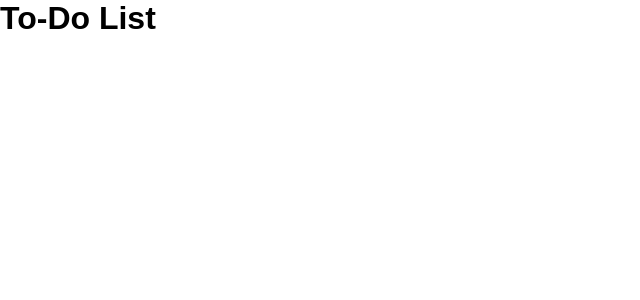
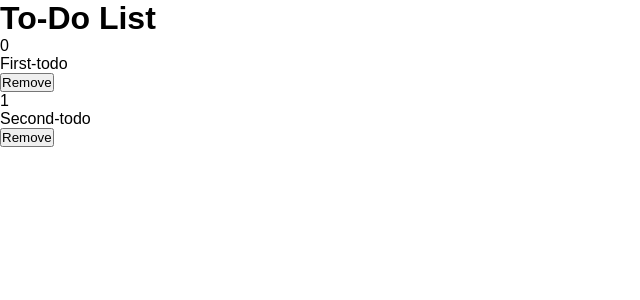
Before and after one commit to Abhijeet-Anand-01/To-Do-List, an Angular app: page / in a window 1280 px wide. Shown: the top 300 px of the page, without its empty margins (0-640 px from the left). Built offline with nearby package versions, Linux system fonts and the light colour scheme.

Commit message:
[add] test data

```diff
--- a/src/app/app.component.html
+++ b/src/app/app.component.html
@@ -2,4 +2,5 @@
   <header>
     <h1>To-Do List</h1>
   </header>
+  <app-todos></app-todos>
 </div>
--- a/src/app/components/todos/todos.component.html
+++ b/src/app/components/todos/todos.component.html
@@ -1 +1,7 @@
-<p>todos works!</p>
+<div class="todos">
+    <div class="todo" *ngFor="let todo of todos; let i = index;">
+        <div class="id">{{ i }}</div>
+        <div class="content">{{ todo.content }}</div>
+        <button class="delete">Remove</button>
+    </div>
+</div>
--- a/src/app/components/todos/todos.component.ts
+++ b/src/app/components/todos/todos.component.ts
@@ -1,4 +1,5 @@
 import { Component, OnInit } from '@angular/core';
+import { Todo } from '../models/Todo';
 
 @Component({
   selector: 'app-todos',
@@ -7,9 +8,22 @@
 })
 export class TodosComponent implements OnInit {
 
+  todos: Todo[] = [];
+
+
   constructor() { }
 
   ngOnInit(): void {
+    this.todos = [
+      {
+        content: 'First-todo',
+        complete: false
+      },
+      {
+        content: 'Second-todo',
+        complete: true
+      }
+    ]
   }
 
 }
```
